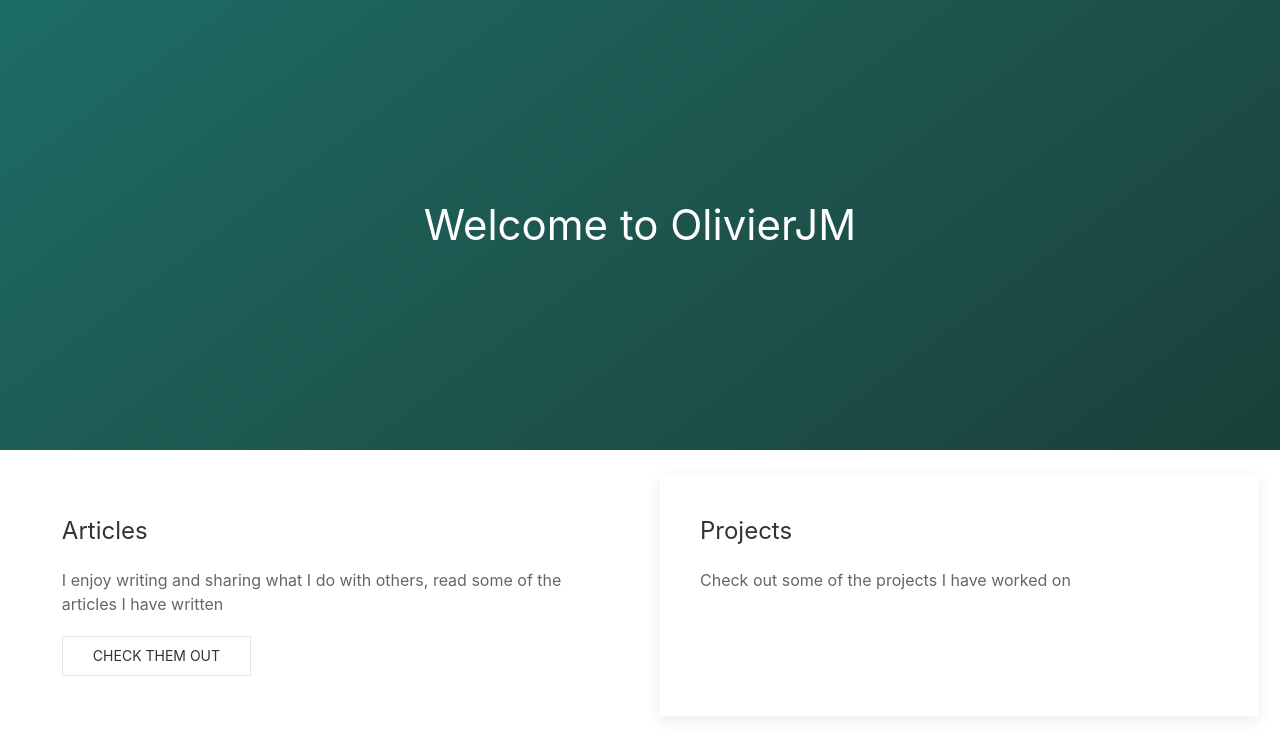
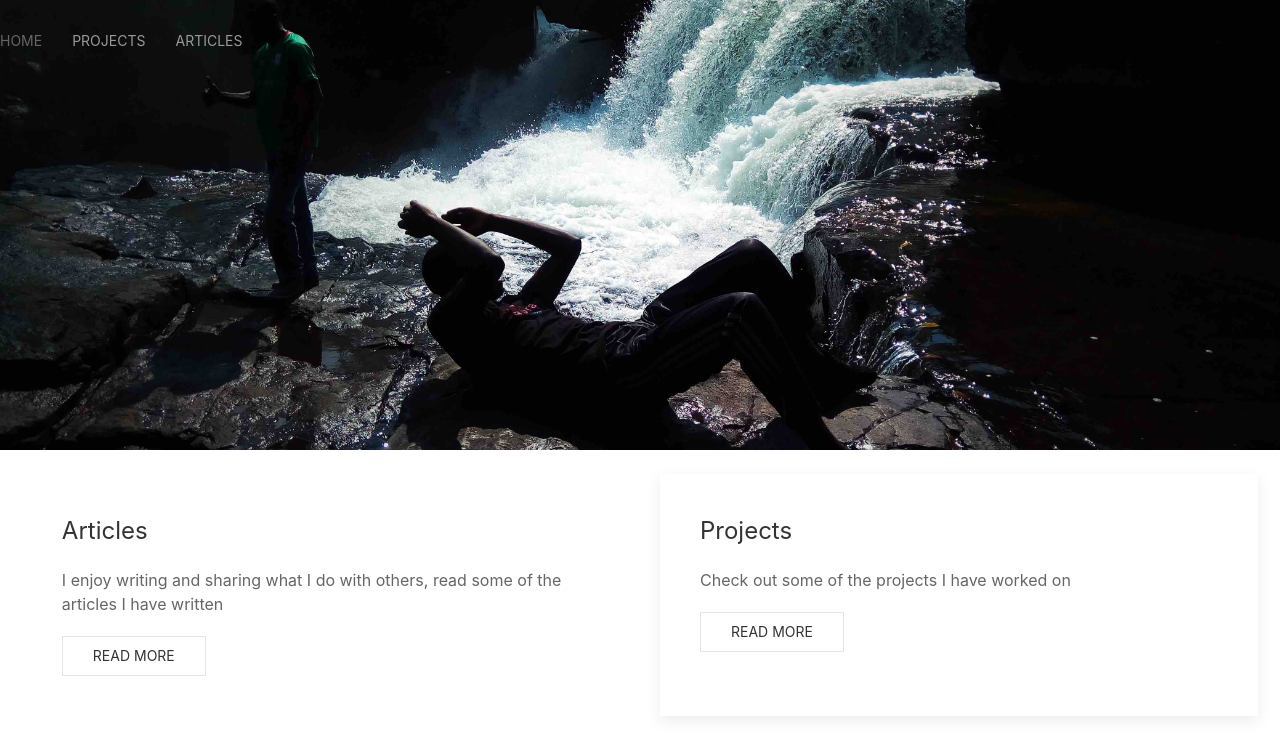
Before and after one commit to OlivierJM/olivierjm.dev, a React (Create React App) app: page / in a window 1280 px wide. Shown: the top 756 px of the page. Built offline with nearby package versions, Linux system fonts and the light colour scheme.

Commit message:
added images

```diff
--- a/src/App.js
+++ b/src/App.js
@@ -1,9 +1,14 @@
 import React from "react";
 import { BrowserRouter, Route, Switch } from "react-router-dom";
 
+// components
 import Parallax from "./components/Parralax";
 import Cards from "./components/Cards";
+import Header from "./components/Header";
+
+// pages
 import Articles from "./Pages/Articles";
+// import Head
 
 function App() {
   return (
@@ -19,6 +24,7 @@ function App() {
 function Home() {
   return (
     <>
+      <Header />
       <Parallax />
       <Cards />
     </>
--- a/src/Pages/Articles.js
+++ b/src/Pages/Articles.js
@@ -6,9 +6,6 @@ function Articles() {
   const blogs = data.default;
   return (
     <div>
-      {/* <div>
-      </div> */}
-
       <Header />
       <div className="uk-container">
         <div>
--- a/src/components/Cards.js
+++ b/src/components/Cards.js
@@ -18,7 +18,7 @@ function Cards() {
 
               <Link to="/articles">
                 <button className="uk-button uk-button-default">
-                  Check them out
+                  Read more
                 </button>
               </Link>
             </div>
@@ -27,6 +27,12 @@ function Cards() {
             <div className="uk-card uk-card-default uk-card-hover uk-card-body">
               <h3 className="uk-card-title">Projects</h3>
               <p>Check out some of the projects I have worked on</p>
+
+              <Link to="/projects">
+                <button className="uk-button uk-button-default">
+                  Read more
+                </button>
+              </Link>
             </div>
           </div>
         </div>
--- a/src/components/Header.js
+++ b/src/components/Header.js
@@ -12,14 +12,14 @@ function Header() {
           >
             <div className="uk-navbar-left">
               <ul className="uk-navbar-nav">
-                <li className="uk-active">
-                  <a href="#">Active</a>
+                <li>
+                  <a href="/">Home</a>
                 </li>
                 <li>
-                  <a href="#">Projects</a>
+                  <a href="/projects">Projects</a>
                 </li>
                 <li>
-                  <a href="#">Articles</a>
+                  <a href="/articles">Articles</a>
                 </li>
               </ul>
             </div>
--- a/src/components/Parralax.js
+++ b/src/components/Parralax.js
@@ -1,4 +1,5 @@
 import React from "react";
+import image from "../assets/oliver.jpg";
 
 function Parallax() {
   return (
@@ -6,12 +7,13 @@ function Parallax() {
       className="uk-height-large uk-background-cover uk-light uk-flex"
       uk-parallax={"bgy: -200"}
       style={{
-        backgroundImage: `linear-gradient(to left top, #183932, #1b4740, #1d564e, #1d655e, #1b746f)`
+        // backgroundImage: `linear-gradient(to left top, #183932, #1b4740, #1d564e, #1d655e, #1b746f)`
+        backgroundImage: `url(${image})`
       }}
     >
-      <h1 className="uk-width-1-2@m uk-text-center uk-margin-auto uk-margin-auto-vertical">
+      {/* <h1 className="uk-width-1-2@m uk-text-center uk-margin-auto uk-margin-auto-vertical">
         Welcome to OlivierJM
-      </h1>
+      </h1> */}
     </div>
   );
 }
```
Also changed, not shown: src/assets/oliver.jpg (added), 1 other file (tests, documents, lock files or other folders).
